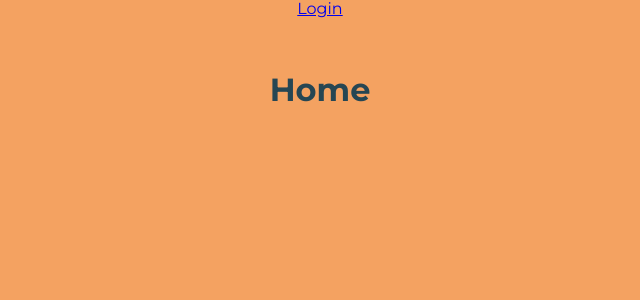
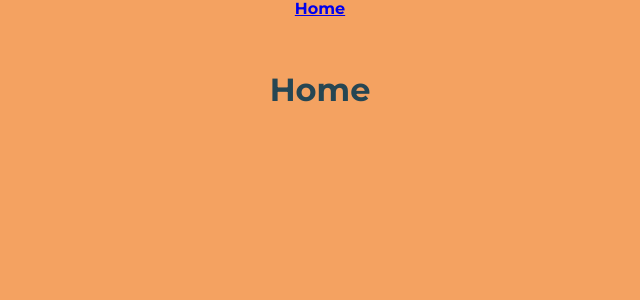
Before and after one commit to KresimirCosic/office-dashboard, a React (Create React App) app: page / in a window 1280 px wide. Shown: the top 300 px of the page, without its empty margins (320-960 px from the left). Built offline with nearby package versions, Linux system fonts and the light colour scheme.

Commit message:
redux and react-router Packages have troubles working with each other due to Redux's unidirectional data flow. Maybe will eventually try to fix this.

```diff
--- a/src/components/App.tsx
+++ b/src/components/App.tsx
@@ -1,17 +1,12 @@
 import React, { useEffect } from 'react';
 import { BrowserRouter, Route } from 'react-router-dom';
-import { useSelector } from 'react-redux';
 
 import routes from '../routing/routes';
-import { RootState } from '../redux/store';
 import Page from './Page';
 import Navbar from './Navbar';
 import Container from './Container';
 
 const App: React.FC = () => {
-  const { authenticated } = useSelector(
-    (state: RootState) => state.authentication
-  );
   // Used to trigger first transition upon loading the application for the first time
   useEffect(() => {
     const PageElement = document.getElementById('Page');
@@ -28,16 +23,12 @@ const App: React.FC = () => {
 
         <Container>
           {routes.map((route) => {
-            const { path, page, privateRoute } = route;
+            const { path, pageComponent } = route;
 
             return (
               <Route key={path} exact path={path}>
                 {({ match }) => {
-                  return (
-                    <Page privateRoute={privateRoute} match={match}>
-                      {page}
-                    </Page>
-                  );
+                  return <Page match={match}>{pageComponent}</Page>;
                 }}
               </Route>
             );
--- a/src/components/Navbar.tsx
+++ b/src/components/Navbar.tsx
@@ -1,29 +1,14 @@
 import React from 'react';
-import { useSelector } from 'react-redux';
 
-import { RootState } from '../redux/store';
 import NavbarLink from './NavbarLink';
-import routes, { PageRoute } from '../routing/routes';
+import routes from '../routing/routes';
 
 const Navbar: React.FC = () => {
-  const { authenticated } = useSelector(
-    (state: RootState) => state.authentication
-  );
-
-  const determineNavbarLinkRender = (route: PageRoute) => {
-    // Returns a boolean depending on the state of the Redux store and the type of Route itself
-    return (
-      route.displayInNavbar &&
-      ((route.privateRoute && authenticated) ||
-        (!route.privateRoute && !authenticated))
-    );
-  };
-
   return (
     <ul className='Navbar'>
       {routes.map(
         (route) =>
-          determineNavbarLinkRender(route) && (
+          route.displayInNavbar && (
             <NavbarLink key={route.name} path={route.path} name={route.name} />
           )
       )}
--- a/src/components/Page.tsx
+++ b/src/components/Page.tsx
@@ -1,23 +1,12 @@
 import React, { useRef } from 'react';
 import { CSSTransition } from 'react-transition-group';
 
-import { RootState } from '../redux/store';
-import { useSelector } from 'react-redux';
-
 interface PageProps {
   match: any | null;
-  privateRoute: boolean;
 }
 
-const Page: React.FC<PageProps> = ({
-  children,
-  match,
-  privateRoute: privatePage,
-}) => {
+const Page: React.FC<PageProps> = ({ children, match }) => {
   const nodeRef = useRef(null);
-  const { authenticated } = useSelector(
-    (state: RootState) => state.authentication
-  );
 
   return (
     <CSSTransition
--- a/src/pages/login.tsx
+++ /dev/null
@@ -1,11 +0,0 @@
-import React from 'react';
-
-const Login: React.FC = () => {
-  return (
-    <div className='Login'>
-      <h1>Login</h1>
-    </div>
-  );
-};
-
-export default Login;
--- a/src/routing/routes.tsx
+++ b/src/routing/routes.tsx
@@ -2,14 +2,12 @@ import React from 'react';
 
 import Home from '../pages/home';
 import Category from '../pages/category';
-import Login from '../pages/login';
 
 export interface PageRoute {
   name: string;
   path: string;
   displayInNavbar: boolean;
-  privateRoute: boolean;
-  page: React.ReactNode;
+  pageComponent: React.ReactNode;
 }
 
 const routes: PageRoute[] = [
@@ -17,22 +15,13 @@ const routes: PageRoute[] = [
     path: '/',
     name: 'Home',
     displayInNavbar: true,
-    privateRoute: true,
-    page: <Home />,
-  },
-  {
-    path: '/login',
-    name: 'Login',
-    displayInNavbar: true,
-    privateRoute: false,
-    page: <Login />,
+    pageComponent: <Home />,
   },
   {
     path: '/category/:id',
     name: 'Category',
     displayInNavbar: false,
-    privateRoute: true,
-    page: <Category />,
+    pageComponent: <Category />,
   },
 ];
 
```
